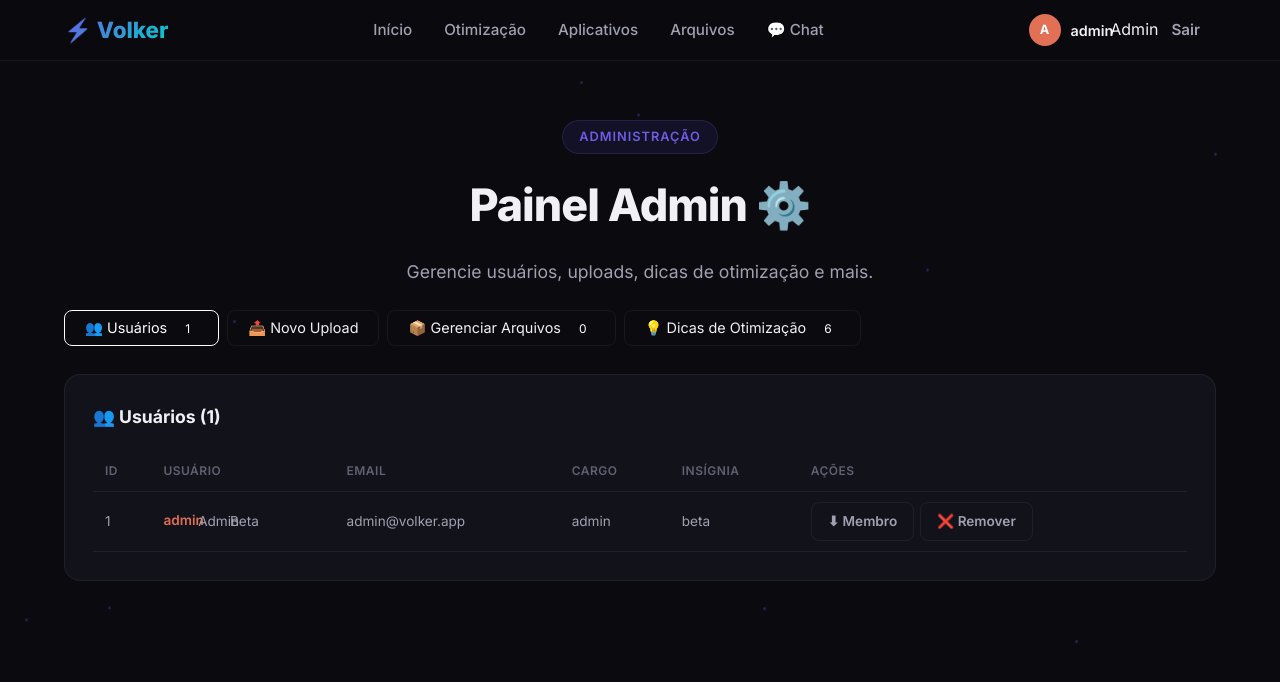
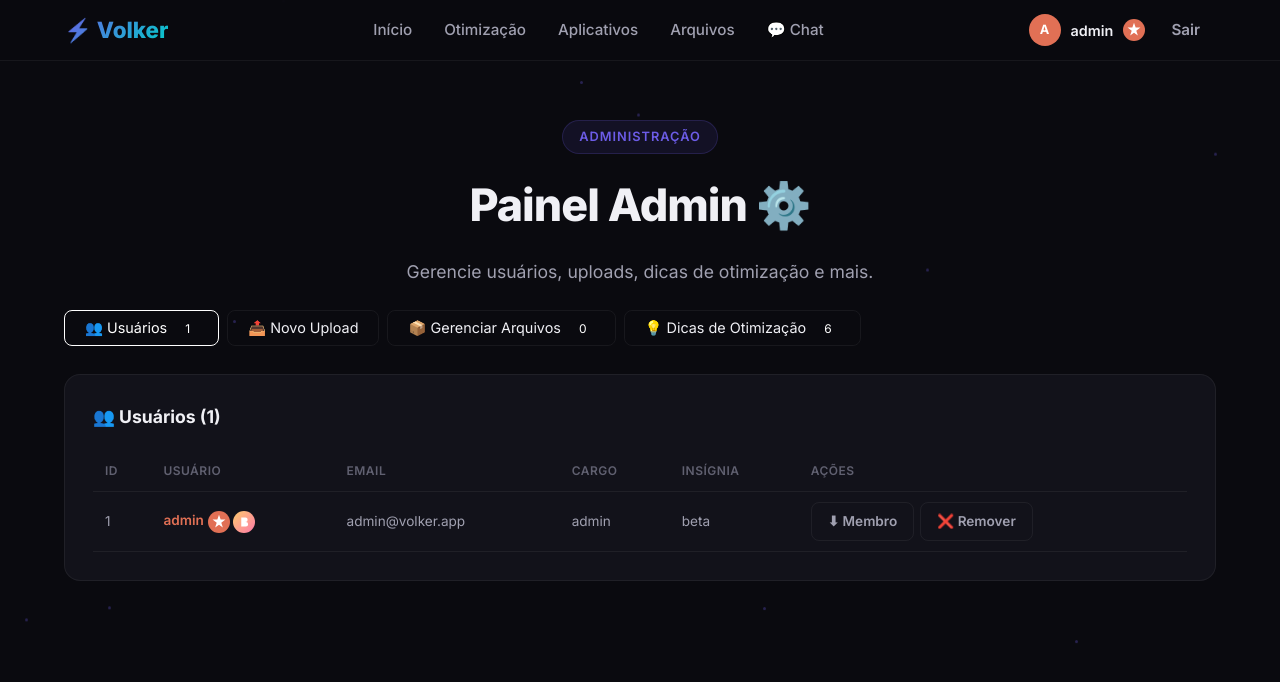
Before and after one commit to volker000/corpx86, a Flask app: page /admin in a window 1280 px wide. Shown: the top 682 px of the page. Run offline with Flask 3, Linux system fonts and the light colour scheme; a user stored in the database is signed in; data comes from the database, SQL or seed files in the repository; data that the repository does not hold is empty; some libraries are stand-ins or nearby versions.

Commit message:
feat: badges estilo Discord — templates/admin.html

```diff
--- a/templates/admin.html
+++ b/templates/admin.html
@@ -50,7 +50,7 @@
                 <div class="nav-user">
                     <div class="avatar-sm" style="background:{{ current_user.avatar_color }}">{{ current_user.username[0]|upper }}</div>
                     <span class="username">{{ current_user.username }}</span>
-                    <span class="badge-admin">Admin</span>
+                    <span class="badge-admin" data-tip="Administrador" title="Administrador"><svg viewBox="0 0 24 24" fill="none" xmlns="http://www.w3.org/2000/svg"><circle cx="12" cy="12" r="12" fill="#E17055"/><path d="M12 4l1.8 5.4H19l-4.5 3.3 1.7 5.3L12 15l-4.2 3 1.7-5.3L5 9.4h5.2L12 4z" fill="white"/></svg></span>
                     <a href="/logout" class="btn btn-sm btn-ghost">Sair</a>
                 </div>
             </div>
@@ -97,8 +97,8 @@
                                 <td>{{ u.id }}</td>
                                 <td>
                                     <span style="color:{{ u.avatar_color }};font-weight:600;">{{ u.username }}</span>
-                                    {% if u.role == 'admin' %} <span class="badge-admin">Admin</span>{% endif %}
-                                    {% if u.display_badge == 'beta' %} <span class="badge-beta">Beta</span>{% endif %}
+                                    {% if u.role == 'admin' %} <span class="badge-admin" data-tip="Administrador" title="Administrador"><svg viewBox="0 0 24 24" fill="none" xmlns="http://www.w3.org/2000/svg"><circle cx="12" cy="12" r="12" fill="#E17055"/><path d="M12 4l1.8 5.4H19l-4.5 3.3 1.7 5.3L12 15l-4.2 3 1.7-5.3L5 9.4h5.2L12 4z" fill="white"/></svg></span>{% endif %}
+                                    {% if u.display_badge == 'beta' %} <span class="badge-beta" data-tip="Beta Tester" title="Beta Tester"><svg viewBox="0 0 24 24" fill="none" xmlns="http://www.w3.org/2000/svg"><defs><linearGradient id="betabg" x1="0" y1="0" x2="24" y2="24" gradientUnits="userSpaceOnUse"><stop stop-color="#FDCB6E"/><stop offset="1" stop-color="#FD79A8"/></linearGradient></defs><circle cx="12" cy="12" r="12" fill="url(#betabg)"/><path d="M9 7h4.5a2.5 2.5 0 010 5H9V7zm0 5h5a2.5 2.5 0 010 5H9v-5z" fill="white"/></svg></span>{% endif %}
                                 </td>
                                 <td>{{ u.email }}</td>
                                 <td>{{ u.role }}</td>
```
